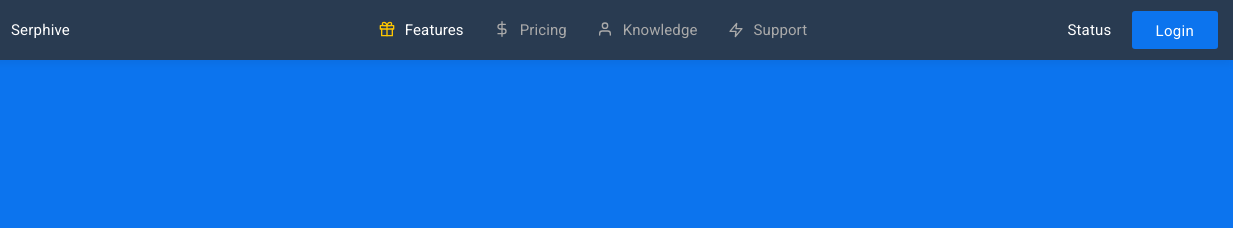
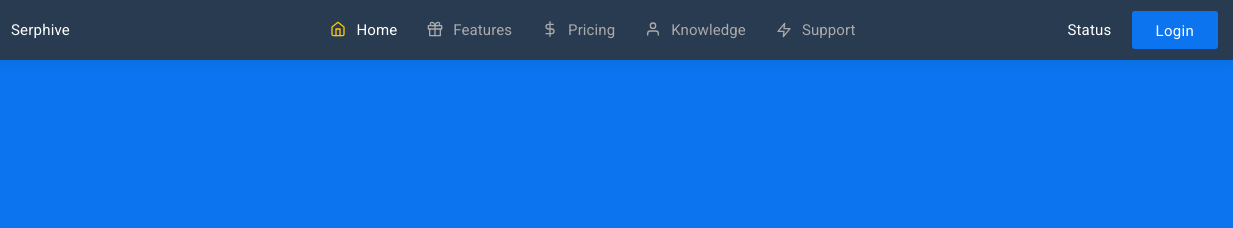
Before and after one commit to Reckington/SH-Staging, a plain HTML site: page index.html in a window 1280 px wide. Shown: the top 228 px of the page, 47-1280 px from the left. Drawn offline with nearby package versions, Linux system fonts and the light colour scheme.

Commit message:
Navigation Update

```diff
--- a/index.html
+++ b/index.html
@@ -22,6 +22,7 @@
         <img src="./Logo.png"><a href="#">Serphive</a>
     </div>
       <div class="NavBar">
+          <a href="#"><div class="NavItem"><i data-feather="home"></i> Home</div></a>
           <a href="#"><div class="NavItem1"><i data-feather="gift"></i> Features</div></a>
           <a href="#"><div class="NavItem2"><i data-feather="dollar-sign"></i> Pricing</div></a>
           <a href="#"><div class="NavItem3"><i data-feather="user"></i> Knowledge</div></a>
--- a/style.css
+++ b/style.css
@@ -88,7 +88,7 @@ h3 {
 }
 
 /* Navigation - Items Placement */
-.NavItem1, .NavItem2, .NavItem3, .NavItem4 {
+.NavItem, .NavItem1, .NavItem2, .NavItem3, .NavItem4 {
   display: flex;
   justify-content: center;
   align-items: center;
@@ -101,12 +101,15 @@ h3 {
   color: #aaa;
   margin-right: 10px;
 }
-.NavItem1 {
+.NavItem {
   color: white;
+}
+.NavItem .feather {
+  margin-bottom: 3px;
+  color: #ffc700;
 }
 .NavItem1 .feather {
   margin-bottom: 3px;
-  color: #ffc700;
 }
 .NavItem2 .feather {
   margin-bottom: 3px;
```
